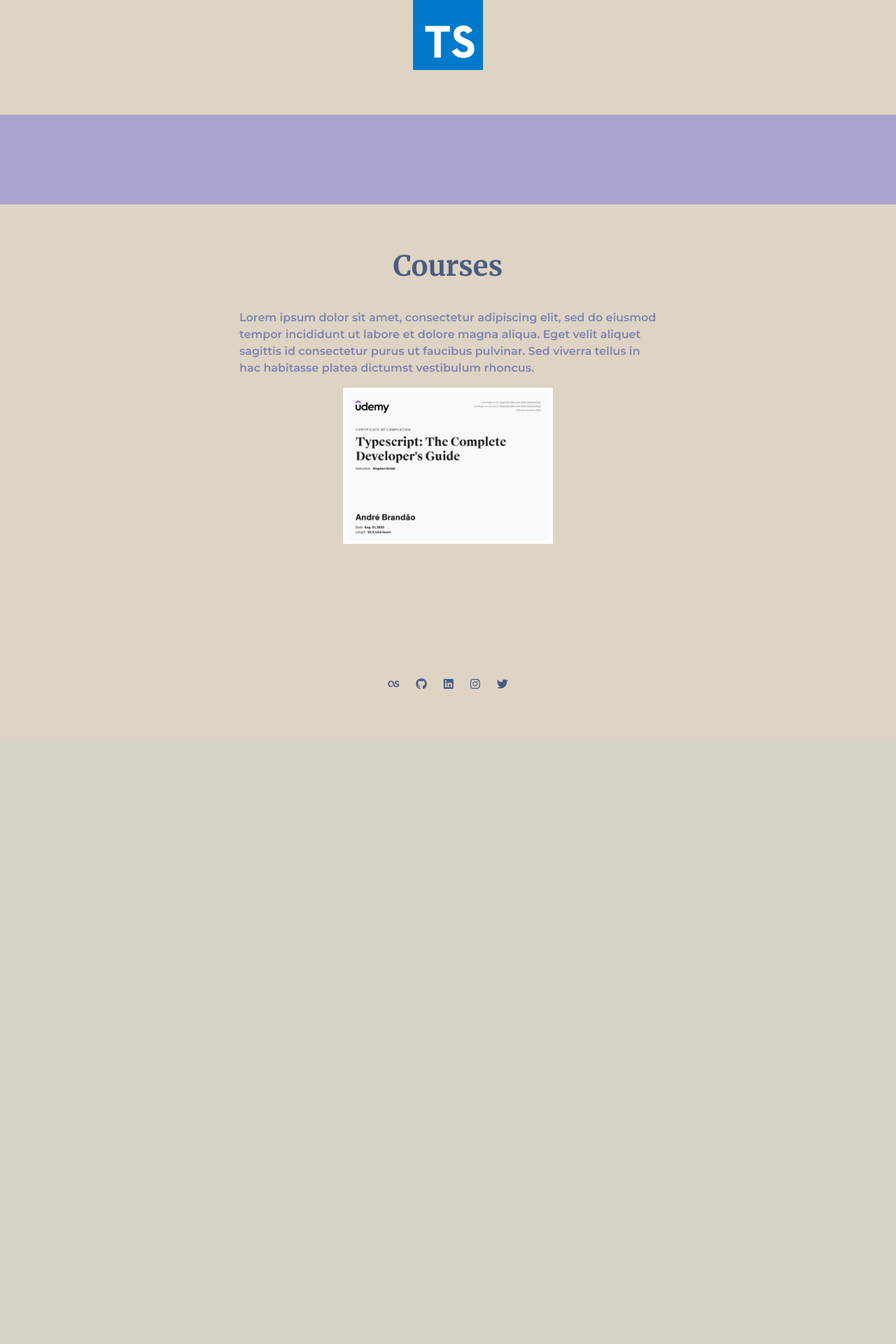
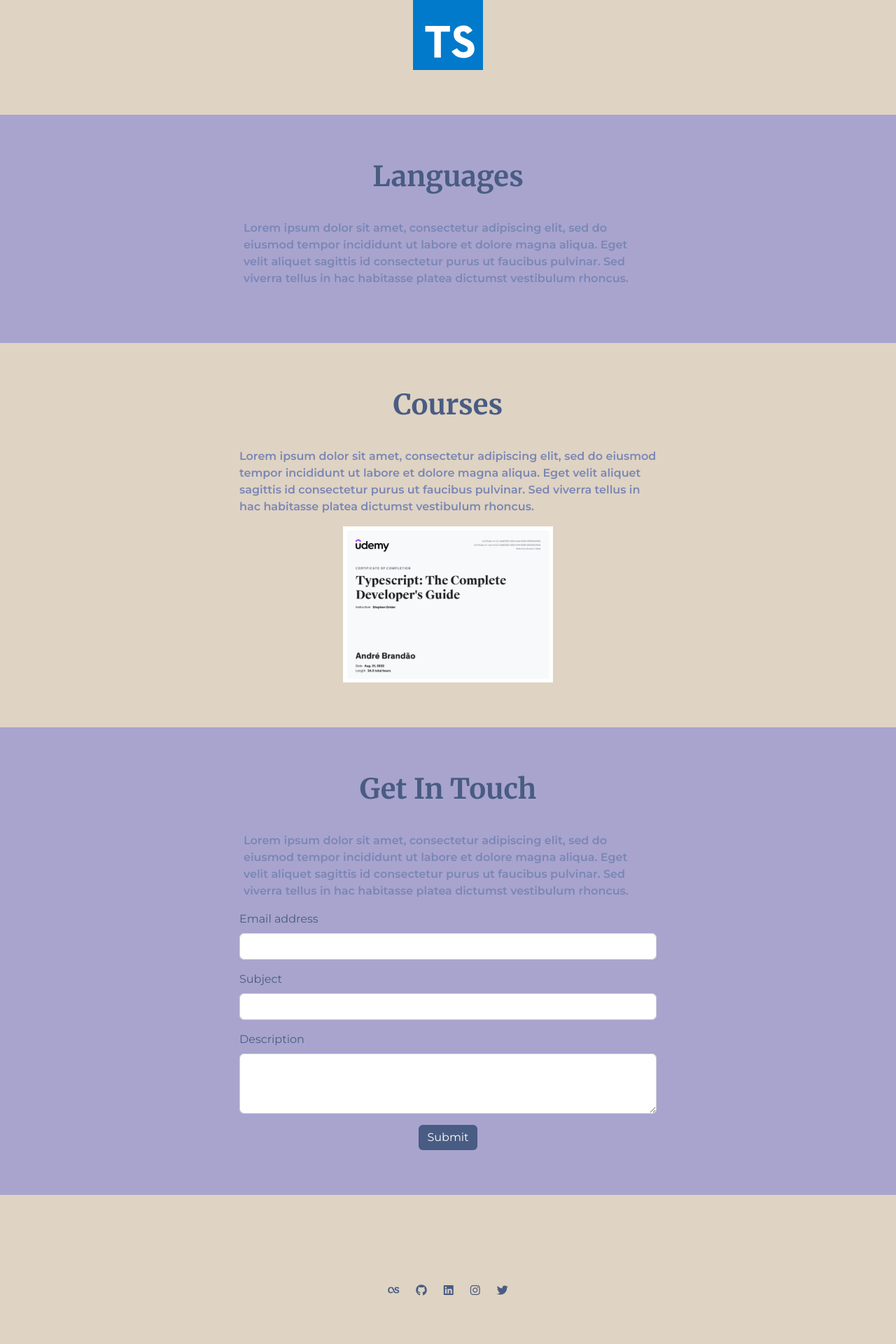
Before and after one commit to brandao07/sir-pl, a PHP site: page / in a window 1280 px wide. Shown: the part 1487-3407 px from the top of the page at 70% size. Before the commit the page ends 2472 px from the top, so only its background shows below. Run offline with PHP 8.4, Linux system fonts and the light colour scheme; some libraries are stand-ins or nearby versions.

Commit message:
Sections done: - Languages - Get In Touch

```diff
--- a/2-css/index.html
+++ b/2-css/index.html
@@ -115,19 +115,19 @@
             <div id="carouselSkills" class="carousel slide" data-bs-ride="carousel">
                 <div class="carousel-inner">
                     <div class="carousel-item active">
-                        <img src="./assets/typescript.svg" class="d-block skill-img" alt="typescript">
+                        <img src="./assets/typescript.svg" class="d-block skill-img" alt="typescript"/>
                     </div>
                     <div class="carousel-item">
-                        <img src="./assets/golang.png" class="d-block skill-img" alt="golang">
+                        <img src="./assets/golang.png" class="d-block skill-img" alt="golang"/>
                     </div>
                     <div class="carousel-item">
-                        <img src="./assets/java.png" class="d-block skill-img" alt="java">
+                        <img src="./assets/java.png" class="d-block skill-img" alt="java"/>
                     </div>
                     <div class="carousel-item">
-                        <img src="./assets/postgresql.png" class="d-block skill-img" alt="postgresql">
+                        <img src="./assets/postgresql.png" class="d-block skill-img" alt="postgresql"/>
                     </div>
                     <div class="carousel-item">
-                        <img src="./assets/mongodb.png" class="d-block skill-img" alt="mongodb">
+                        <img src="./assets/mongodb.png" class="d-block skill-img" alt="mongodb"/>
                     </div>
                 </div>
             </div>
@@ -137,6 +137,18 @@
 </section>
 <!-- Languages Section -->
 <section class="dark-section">
+    <div class="container-fluid">
+        <div class="row justify-content-center">
+            <div class="col-auto section-title">
+                <h1>Languages</h1>
+            </div>
+        </div>
+        <div class="row justify-content-center">
+            <div class="col-lg-6">
+                <p>Lorem ipsum dolor sit amet, consectetur adipiscing elit, sed do eiusmod tempor incididunt ut labore et dolore magna aliqua. Eget velit aliquet sagittis id consectetur purus ut faucibus pulvinar. Sed viverra tellus in hac habitasse platea dictumst vestibulum rhoncus.</p>
+            </div>
+        </div>
+    </div>
 </section>
 <!-- Courses Section -->
 <section class="light-section">
@@ -155,13 +167,13 @@
             <div id="carouselCourses" class="carousel slide" data-bs-ride="carousel">
                 <div class="carousel-inner">
                     <div class="carousel-item active">
-                        <img src="./assets/typescript-course.png" class="d-block course-img" alt="typescript-course">
+                        <img src="./assets/typescript-course.png" class="d-block course-img" alt="typescript-course"/>
                     </div>
                     <div class="carousel-item">
-                        <img src="./assets/bootcamp-course.png" class="d-block course-img" alt="web-bootcamp-course">
+                        <img src="./assets/bootcamp-course.png" class="d-block course-img" alt="web-bootcamp-course"/>
                     </div>
                     <div class="carousel-item">
-                        <img src="./assets/graphql-react-course.png" class="d-block course-img" alt="react-graphql-course">
+                        <img src="./assets/graphql-react-course.png" class="d-block course-img" alt="react-graphql-course"/>
                     </div>
                 </div>
             </div>
@@ -169,7 +181,36 @@
     </div>
 </section>
 <!-- Get In Touch Section -->
-<section class="dark-sction">
+<section class="dark-section">
+    <div class="container-fluid">
+        <div class="row justify-content-center">
+            <div class="col-auto section-title">
+                <h1>Get In Touch</h1>
+            </div>
+        </div>
+        <div class="row justify-content-center">
+            <div class="col-lg-6">
+                <p>Lorem ipsum dolor sit amet, consectetur adipiscing elit, sed do eiusmod tempor incididunt ut labore et dolore magna aliqua. Eget velit aliquet sagittis id consectetur purus ut faucibus pulvinar. Sed viverra tellus in hac habitasse platea dictumst vestibulum rhoncus.</p>
+            </div>
+        </div>
+        <div class="col-12 col-md-12 col-lg-6 center-form">
+            <form>
+                <div class="mb-3">
+                    <label for="email" class="form-label">Email address</label>
+                    <input type="email" class="form-control" id="email" aria-describedby="emailHelp">
+                </div>
+                <div class="mb-3">
+                    <label for="subject" class="form-label">Subject</label>
+                    <input type="text" class="form-control" id="subject">
+                </div>
+                <div class="mb-3">
+                    <label class="form-label">Description</label>
+                    <textarea rows="3" class="form-control"></textarea>
+                </div>
+                <button type="submit" class="btn btn-primary center-button">Submit</button>
+            </form>
+        </div>
+    </div>
 </section>
 <!-- Footer Section -->
 <section class="light-section">
--- a/2-css/styles.css
+++ b/2-css/styles.css
@@ -74,6 +74,27 @@ p {
     width: 300px;
 }
 
+/* Get In Touch Section */
+
+.center-button {
+    display: block;
+    margin: 0 auto;
+}
+
+.btn-primary, .btn-primary:hover, .btn-primary:active, .btn-primary:visited {
+    background-color: #495C83;
+    border-width: 0;
+}
+
+.form-label {
+    color: #495C83;
+}
+
+.center-form {
+    display:block;
+    margin: 0 auto;
+}
+
 /* Footer Section */
 
 .footer-icon {
```
